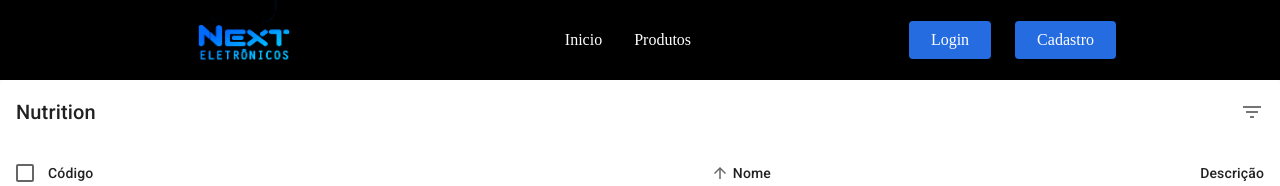
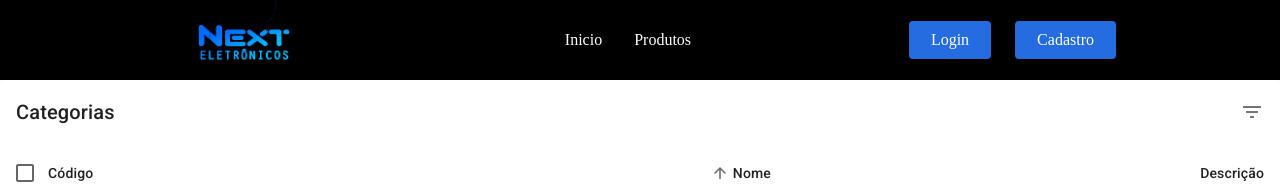
Before and after one commit to ViniciusCTeixeira/SerratecReactProject, a React (Vite) app: page /categorias in a window 1280 px wide. Shown: the top 186 px of the page. Built offline with nearby package versions, Linux system fonts and the light colour scheme.

Commit message:
Consertando.

```diff
--- a/src/Pages/Categoria/Categorias.tsx
+++ b/src/Pages/Categoria/Categorias.tsx
@@ -197,7 +197,7 @@ const EnhancedTableToolbar = (props: EnhancedTableToolbarProps) => {
                     variant="subtitle1"
                     component="div"
                 >
-                    {numSelected} selected
+                    {numSelected} Selecionado
                 </Typography>
             ) : (
                 <Typography
@@ -206,7 +206,7 @@ const EnhancedTableToolbar = (props: EnhancedTableToolbarProps) => {
                     id="tableTitle"
                     component="div"
                 >
-                    Nutrition
+                    Categorias
                 </Typography>
             )}
             {numSelected > 0 ? (
```
